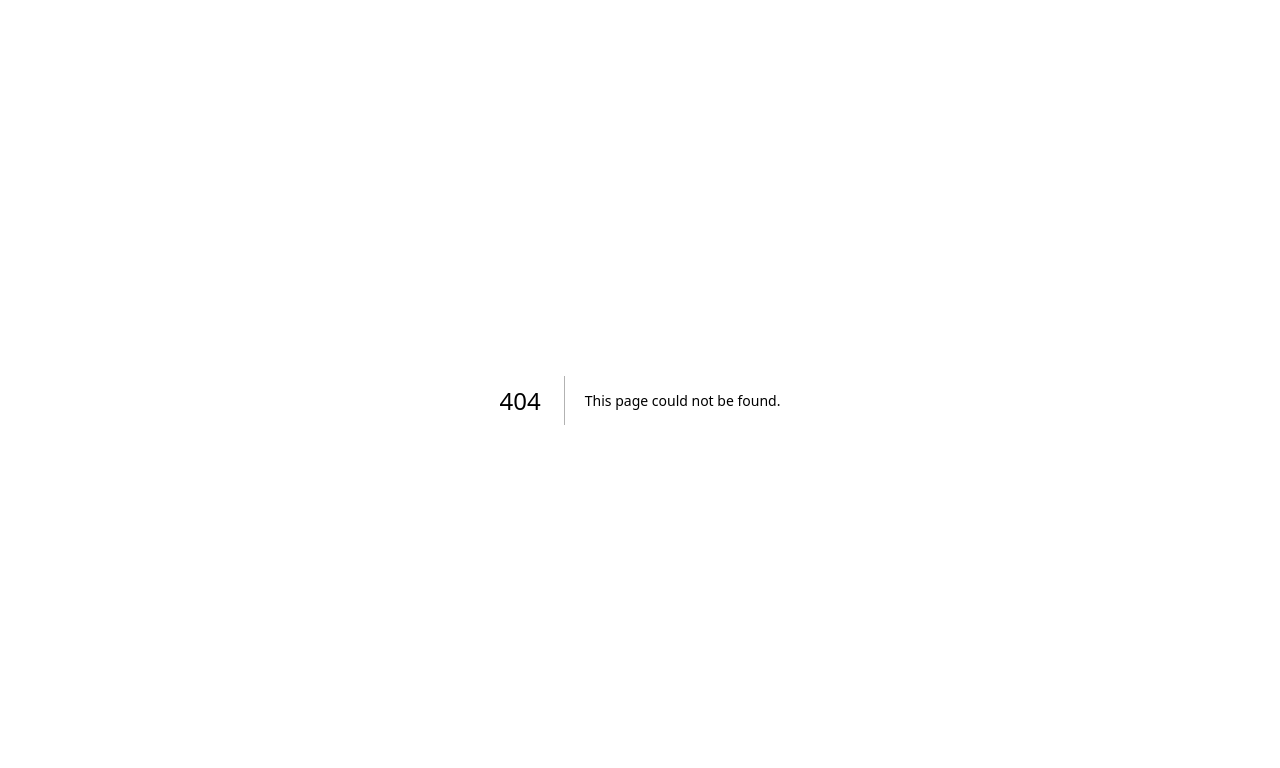
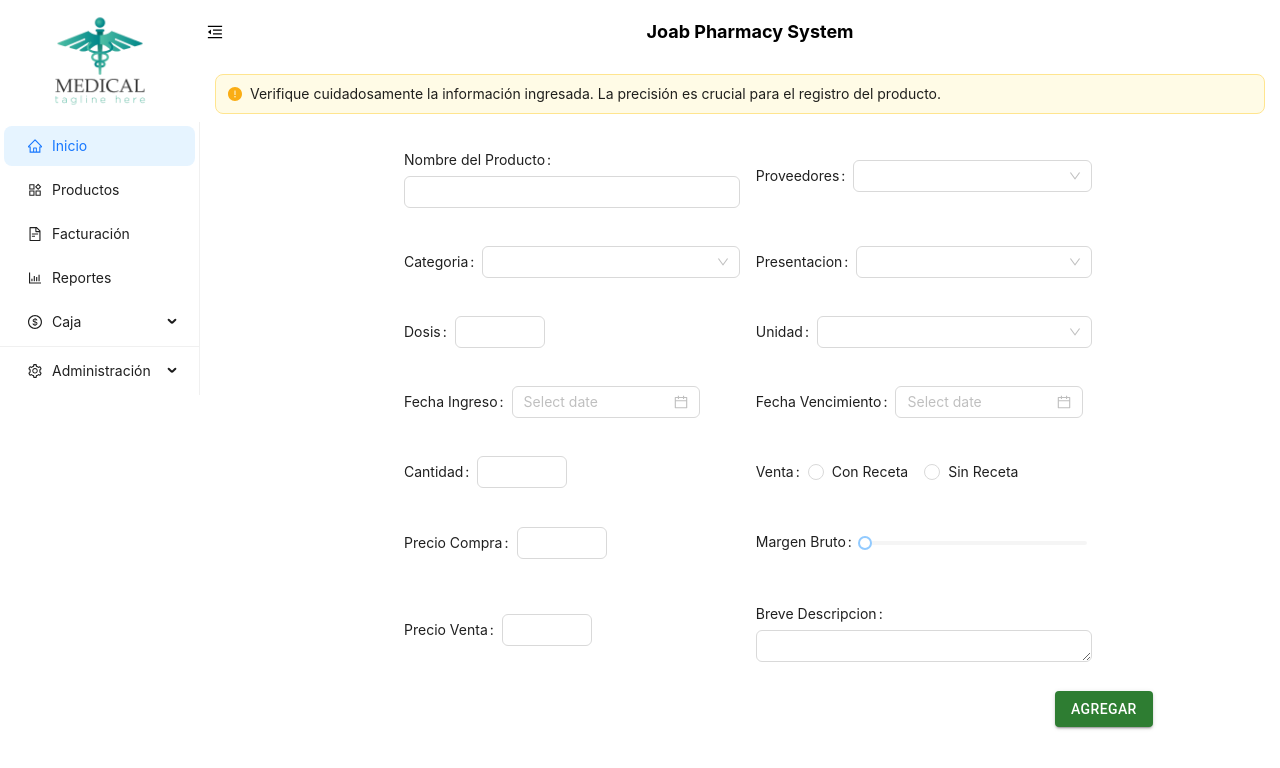
Before and after one commit to Dar29/joab-system, a Next.js app: page /productos/ingresar-producto in a window 1280 px wide. Before the commit this address had no page. Shown: the top 768 px of the page. Built offline with nearby package versions, Linux system fonts and the light colour scheme.

Commit message:
feat: formulario para agregar producto

```diff
--- /dev/null
+++ b/src/app/(general)/productos/ingresar-producto/page.tsx
@@ -0,0 +1,13 @@
+'use client'
+
+import FormProduct from "@/src/components/FormProduct";
+
+
+const IngresarProducto = () => {
+    return (
+        <FormProduct/>
+    );
+}
+
+
+export default IngresarProducto;
--- a/src/app/(general)/productos/page.tsx
+++ b/src/app/(general)/productos/page.tsx
@@ -104,7 +104,7 @@ const Page = () => {
 
   return (
     <div style={{ height: "100vh", display: "flex", flexDirection: "column"}}>
-      <h1 style={{ flex: 0, padding: "1rem", textAlign: "left", color:"#005f3e"}}>
+      <h1 style={{paddingLeft: "1rem", textAlign: "left", color:"#005f3e"}}>
         Inventario de Productos
       </h1>
       <div style={{ flex: 1}}>
--- /dev/null
+++ b/src/components/ButtonComponent.tsx
@@ -0,0 +1,11 @@
+import * as React from 'react';
+import Stack from '@mui/material/Stack';
+import Button from '@mui/material/Button';
+
+export default function SuccessButtons() {
+  return (
+      <Button variant="contained" color="success">
+        Agregar
+      </Button>
+  );
+}
--- a/src/components/ExportButton.tsx
+++ b/src/components/ExportButton.tsx
@@ -9,7 +9,7 @@ interface ButtonComponentProps {
   onClick?: () => void;
 }
 
-const ButtonComponent: React.FC<ButtonComponentProps> = ({ onClick }) => {
+const ExportButton: React.FC<ButtonComponentProps> = ({ onClick }) => {
   const [size] = useState<SizeType>('large');
   const [hovered, setHovered] = useState(false);
   const [pressed, setPressed] = useState(false);
@@ -53,4 +53,4 @@ const ButtonComponent: React.FC<ButtonComponentProps> = ({ onClick }) => {
   );
 };
 
-export default ButtonComponent;
+export default ExportButton;
--- /dev/null
+++ b/src/components/FormProduct.tsx
@@ -0,0 +1,115 @@
+import React, { useState } from 'react';
+import { PlusOutlined } from '@ant-design/icons';
+import {
+  Button,
+  DatePicker,
+  Form,
+  Input,
+  InputNumber,
+  Radio,
+  Select,
+  Slider,
+} from 'antd';
+import NoteMessage from './Message';
+import BasicButtons from './ButtonComponent';
+import SuccessButtons from './ButtonComponent';
+
+const { TextArea } = Input;
+
+const formItemStyle = {
+    marginBottom: '20px',
+    width: '39%'
+};
+
+const FormProduct: React.FC = () => {
+  return (
+    <div style={{ height: "90%", display: "flex", flexDirection: "column", margin:"10px", marginTop:"5px"}}>
+      <NoteMessage message="Verifique cuidadosamente la información ingresada. La precisión es crucial para el registro del producto."
+                  typeAlert="warning" />
+        <Form
+          labelCol={{ span: 60 }}
+          wrapperCol={{ span: 30 }}
+          layout="inline"
+          style={{height: "90%" , alignItems: "center", marginTop:"2%" , marginLeft:"18%"}}
+        >
+        <Form.Item
+          label="Nombre del Producto" style={formItemStyle}
+          rules={[{ required: true, message: 'Por favor, ingrese el nombre del producto!' }]}
+        >
+          <Input />
+        </Form.Item>
+        <Form.Item label="Proveedores" style={formItemStyle}>
+          <Select>
+            <Select.Option value="demo">Demo</Select.Option>
+          </Select>
+        </Form.Item>
+        <Form.Item
+          label="Categoria" style={formItemStyle}
+          rules={[{ required: true, message: 'Por favor, seleccione la categoría!' }]}
+        >
+          <Select>
+            <Select.Option value="demo">Demo</Select.Option>
+          </Select>
+        </Form.Item>
+        <Form.Item label="Presentacion" style={formItemStyle}>
+          <Select>
+            <Select.Option value="demo">Demo</Select.Option>
+          </Select>
+        </Form.Item>
+        <Form.Item
+          label="Dosis" style={formItemStyle}
+          rules={[{ required: true, message: 'Por favor, ingrese la cantidad!' }]}
+        >
+          <InputNumber />
+        </Form.Item>
+         <Form.Item label="Unidad" style={formItemStyle}>
+          <Select>
+            <Select.Option value="demo">Demo</Select.Option>
+          </Select>
+        </Form.Item>
+        <Form.Item label="Fecha Ingreso" style={formItemStyle}>
+          <DatePicker />
+        </Form.Item>
+        <Form.Item label="Fecha Vencimiento" style={formItemStyle}>
+          <DatePicker />
+        </Form.Item>
+        <Form.Item
+          label="Cantidad" style={formItemStyle}
+          rules={[{ required: true, message: 'Por favor, ingrese la cantidad!' }]}
+        >
+          <InputNumber />
+        </Form.Item>
+        <Form.Item label="Venta" style={formItemStyle}>
+          <Radio.Group >
+            <Radio value="apple"> Con Receta </Radio>
+            <Radio value="pear"> Sin Receta </Radio>
+          </Radio.Group>
+        </Form.Item>
+        <Form.Item
+          label="Precio Compra" style={formItemStyle}
+          rules={[{ required: true, message: 'Por favor, ingrese la cantidad!' }]}
+        >
+          <InputNumber />
+        </Form.Item>
+        <Form.Item label="Margen Bruto" style={formItemStyle}>
+          <Slider />
+        </Form.Item>
+        <Form.Item
+          label="Precio Venta" style={formItemStyle}
+          rules={[{ required: true, message: 'Por favor, ingrese la cantidad!' }]}
+        >
+          <InputNumber />
+        </Form.Item>
+        <Form.Item label="Breve Descripcion" style={formItemStyle}>
+          <TextArea rows={1} />
+        </Form.Item>
+        </Form>
+        <div style={{marginLeft:"80%"}}>
+          <SuccessButtons/>
+        </div>
+
+    </div>
+  );
+};
+
+export default () => <FormProduct />;
--- /dev/null
+++ b/src/components/Message.tsx
@@ -0,0 +1,19 @@
+import React from 'react';
+import { Alert } from 'antd'; // Asegúrate de tener esta importación si usas Ant Design
+
+interface NoteMessageProps {
+  message: string;
+  typeAlert: 'success' | 'info' | 'warning' | 'error'; // Tipado más específico
+}
+
+const NoteMessage: React.FC<NoteMessageProps> = ({ message, typeAlert }) => (
+  <>
+    <Alert
+      message={message}
+      type={typeAlert}
+      showIcon
+    />
+  </>
+);
+
+export default NoteMessage;
```
Also changed, not shown: src/components/table/Table.tsx (+7 -5 lines).
